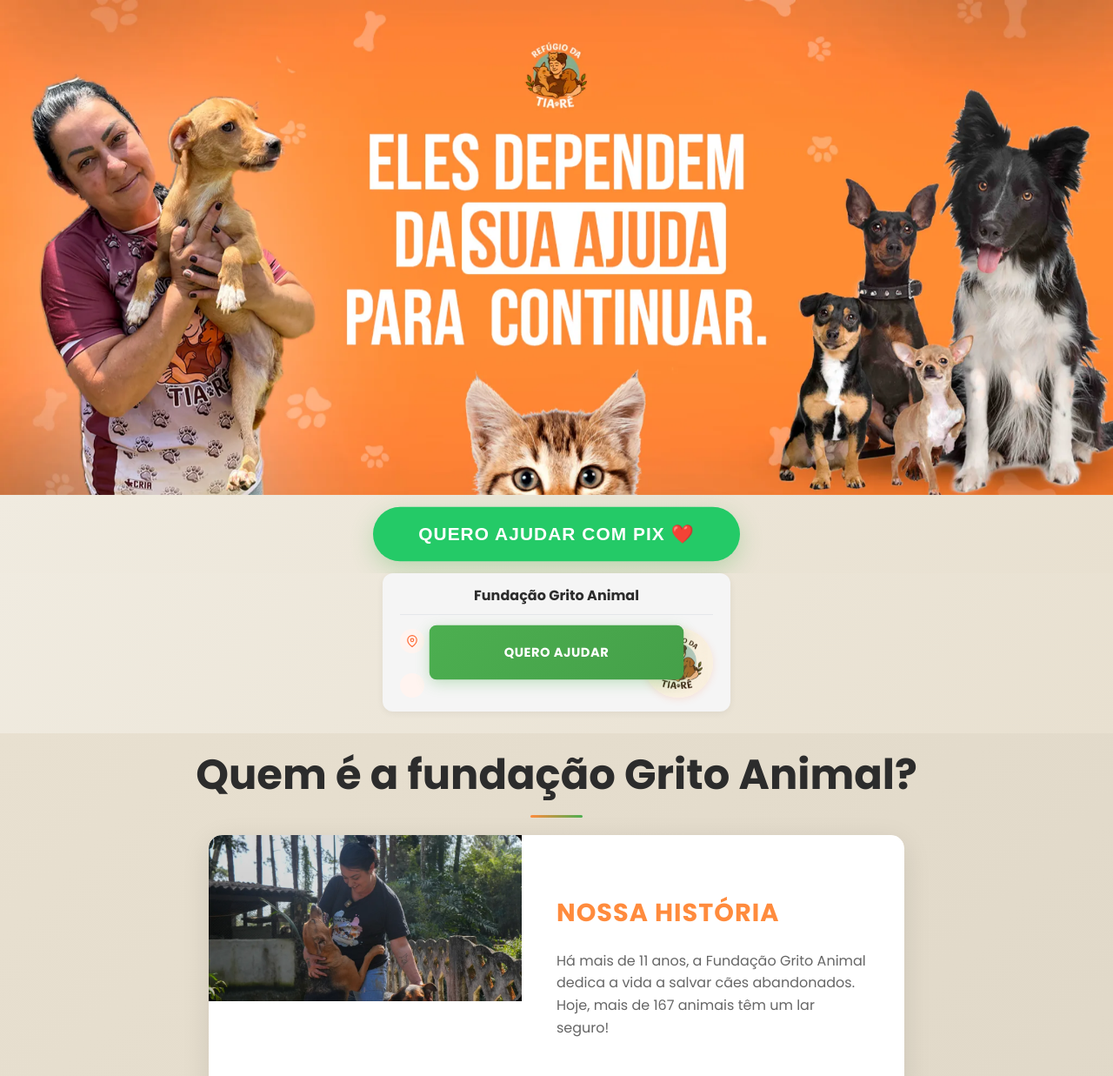
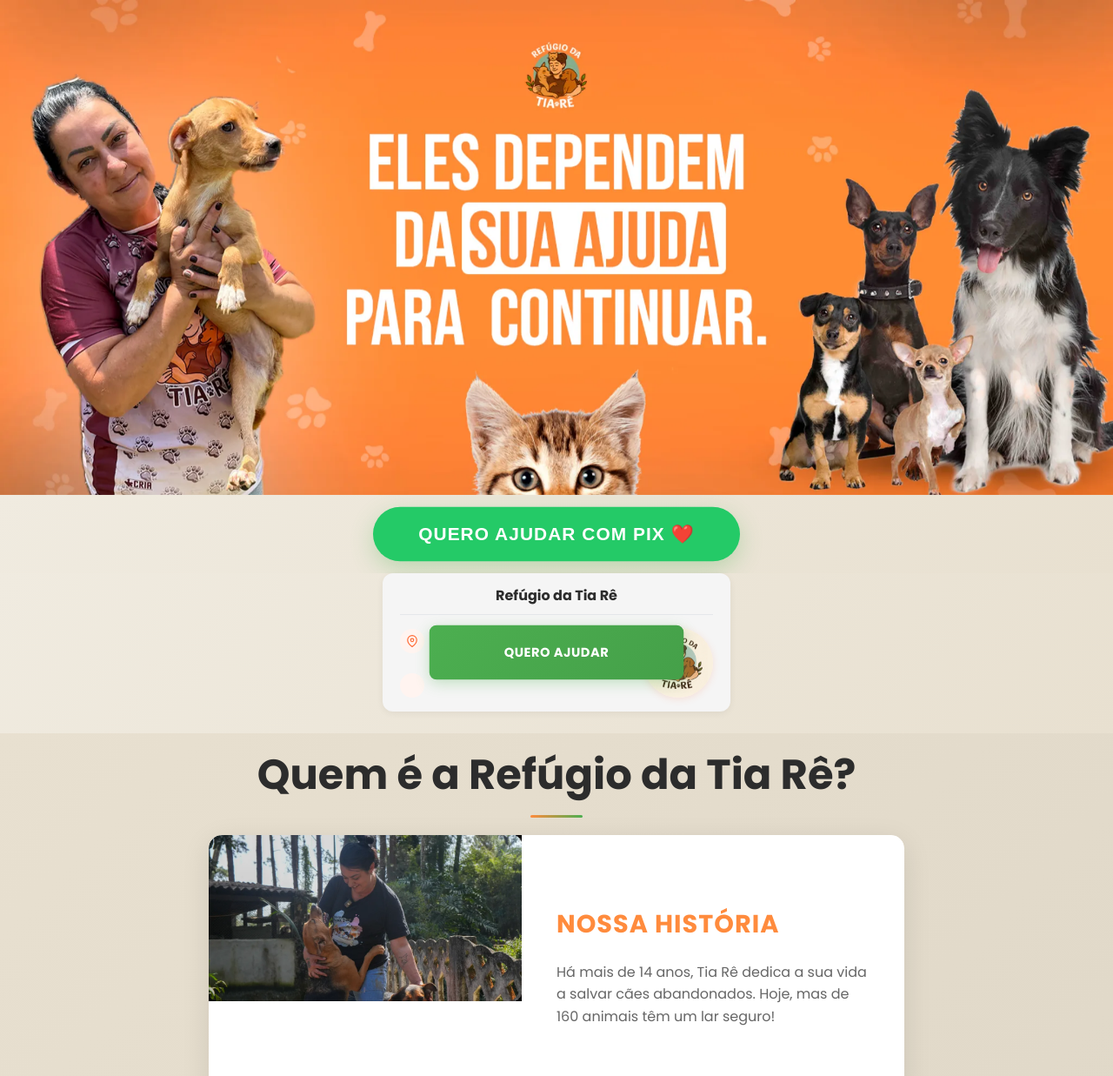
Before and after one commit to siliconsevenmkt-ctrl/FTR, a plain HTML site: page pagina/index.html in a window 1280 px wide. Shown: the top 1237 px of the page at 87% size. Drawn offline with Linux system fonts and the light colour scheme; files whose address does not match are found by name.

Commit message:
Update index.html

```diff
--- a/pagina/index.html
+++ b/pagina/index.html
@@ -4,18 +4,18 @@
   <meta charset="UTF-8" />
   <meta name="viewport" content="width=device-width, initial-scale=1.0" />
   <meta name="format-detection" content="telephone=no" />
-  <title>Fundação Grito Animal - Amor Salva Vidas</title>
+  <title>Refúgio da Tia Rê - Amor Salva Vidas</title>
 
   <!-- Meta Tags SEO -->
   <meta name="description" content="Fundação dedicado ao resgate de cães e gatos em Mogi-SP Faça sua doação PIX e ajude a salvar vidas!">
   <meta name="keywords" content="Fundação animais, doação cães, doação gatos, resgate animal, Mogi SP, PIX doação, adoção responsável">
-  <meta name="author" content="Fundação Grito Animal">
+  <meta name="author" content="Refúgio da Tia Rê">
   <meta name="robots" content="index, follow">
 
   <!-- Open Graph / Facebook -->
   <meta property="og:type" content="website">
   <meta property="og:url" content="https://www.gritoanimal.fun/pagina/">
-  <meta property="og:title" content="Fundação Grito Animal - Amor Salva Vidas">
+  <meta property="og:title" content="Refúgio da Tia Rê - Amor Salva Vidas">
   <meta property="og:description" content="Fundação com 11 anos de dedicação!">
   <meta property="og:image" content="https://www.gritoanimal.fun/pagina/images/bannernovo.webp">
   <meta property="og:image:width" content="1200">
@@ -86,7 +86,7 @@
   <!-- Banner Principal -->
   <section class="banner-section">
     <div class="banner-container">
-      <img src="/pagina/images/bannernovo.webp" alt="Banner Fundação Grito Animal"
+      <img src="/pagina/images/bannernovo.webp" alt="Banner Refúgio da Tia Rê"
            class="banner-image loaded" loading="eager" fetchpriority="high" decoding="sync">
     </div>
   </section>
@@ -121,7 +121,7 @@
       <div class="container">
         <div class="org-info-card">
           <div class="org-header">
-            <h2 class="org-name">Fundação Grito Animal</h2>
+            <h2 class="org-name">Refúgio da Tia Rê</h2>
           </div>
 
           <div class="org-info-wrapper">
@@ -157,17 +157,17 @@
             </div>
 
             <div class="org-logo-circle">
-              <img src="/pagina/images/logo.webp" alt="Logo fundação grito animal" class="org-logo-img">
+              <img src="/pagina/images/logo.webp" alt="Logo Refúgio da Tia Rê" class="org-logo-img">
             </div>
           </div>
         </div>
       </div>
     </section>
 
-    <!-- Seção Quem é a Fundação Grito Animal? -->
+    <!-- Seção Quem é a Refúgio da Tia Rê? -->
     <section class="about-section">
       <div class="container">
-        <h2 class="section-title">Quem é a fundação Grito Animal?</h2>
+        <h2 class="section-title">Quem é a Refúgio da Tia Rê?</h2>
 
         <div class="about-carousel" id="aboutCarousel">
           <div class="about-slide active">
@@ -177,7 +177,7 @@
               </div>
               <div class="about-slide-text">
                 <h3>NOSSA HISTÓRIA</h3>
-                <p>Há mais de 11 anos, a Fundação Grito Animal dedica a vida a salvar cães abandonados. Hoje, mais de 167 animais têm um lar seguro!</p>
+                <p>Há mais de 14 anos, Tia Rê dedica a sua vida a salvar cães abandonados. Hoje, mas de 160 animais têm um lar seguro!</p>
               </div>
             </div>
           </div>
@@ -295,7 +295,7 @@
         <div class="pix-container">
           <div class="pix-key-container">
             <div class="pix-key" id="pixKey">AGRADECEMOS QUALQUER AJUDA</div>
-            <div class="pix-recipient">Recebedor: <strong>Fundação Grito Animal</strong></div>
+            <div class="pix-recipient">Recebedor: <strong>Refúgio da Tia Rê</strong></div>
             <button class="copy-btn">
               <span class="copy-icon"></span>
               VOU AJUDAR
@@ -474,7 +474,7 @@
     <section class="testimonials-section">
       <div class="container">
         <h2 class="section-title">Adotantes</h2>
-        <p class="testimonials-subtitle">Histórias reais de pessoas que fazem parte da família da Fundação Grito Animal.</p>
+        <p class="testimonials-subtitle">Histórias reais de pessoas que fazem parte da família Refúgio da Tia Rê.</p>
 
         <div class="testimonials-carousel" id="testimonialsCarousel">
           <div class="testimonial-item active"><div class="testimonial-card"><div class="testimonial-image"><img src="/pagina/images/1.webp" alt="Adotante 1" loading="eager" decoding="async"></div></div></div>
@@ -519,7 +519,7 @@
           </div>
 
           <div class="whatsapp-image">
-            <img src="/pagina/images/fofo.webp" alt="Fundação Grito Animal" loading="lazy" decoding="async">
+            <img src="/pagina/images/fofo.webp" alt="Refúgio da Tia Rê" loading="lazy" decoding="async">
           </div>
 
           <a href="https://chat.whatsapp.com/BfxXRpnVr0oDvmJkIuaz0w" target="_blank" rel="noopener" class="whatsapp-btn">
@@ -535,7 +535,7 @@
     <!-- Banner 3 -->
     <section class="banner3-section">
       <div class="banner3-container">
-        <img src="/pagina/images/banner3.webp" alt="Banner fundação Grito Animal" class="banner3-image" loading="lazy" decoding="async">
+        <img src="/pagina/images/banner3.webp" alt="Banner Refúgio da Tia Rê" class="banner3-image" loading="lazy" decoding="async">
       </div>
     </section>
 
@@ -554,7 +554,7 @@
       <div class="footer-content">
         <div class="footer-logo">
           <img src="/pagina/images/logo.webp" alt="Logo fundação da Tia Rê">
-          <h3>Fundação Grito Animal</h3>
+          <h3>Refúgio da Tia Rê</h3>
         </div>
 
         <div class="footer-info">
@@ -563,10 +563,10 @@
             <p>
               <a href="https://wa.me/5511959566070?text=Olá!%20Gostaria%20de%20ajudar%20a%20Fundação%20Grito%20Animal%20"
                  target="_blank" class="footer-link footer-whatsapp-contact" style="text-decoration:none;">
-                11 95956-6070
+                11 95211-1722
               </a>
             </p>
-            <p><a href="mailto: doe@gritoanimal.fun" class="footer-link">doe@gritoanimal.fun</a></p>
+            <p><a href="mailto: doe@gritoanimal.fun" class="footer-link">suporte@regudiotiare.com</a></p>
           </div>
 
           <div class="footer-section">
@@ -581,7 +581,7 @@
       </div>
 
       <div class="footer-bottom">
-        <p>© 2026 Fundação Grito Animal - Todos os direitos reservados</p>
+        <p>© 2026 Refúgio da Tia Rê - Todos os direitos reservados</p>
         <p>parceria com Fundação Animal Livre</p>
         <p>11.060.541/0001-21</p>
 
```
